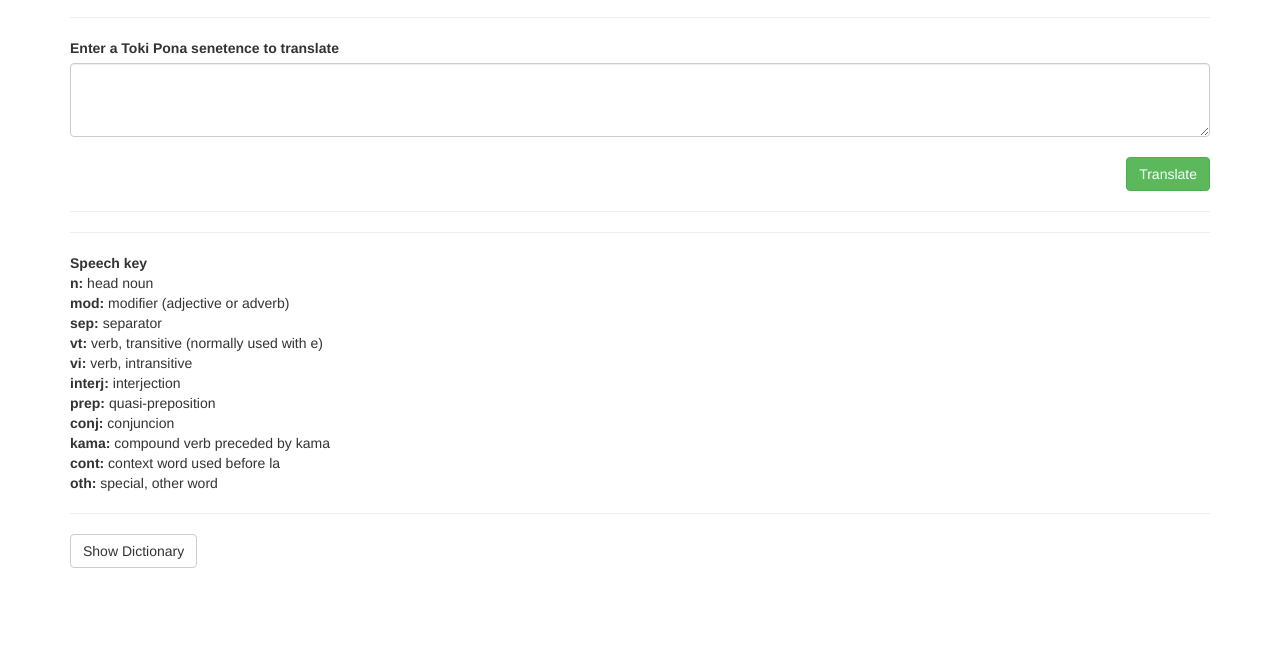
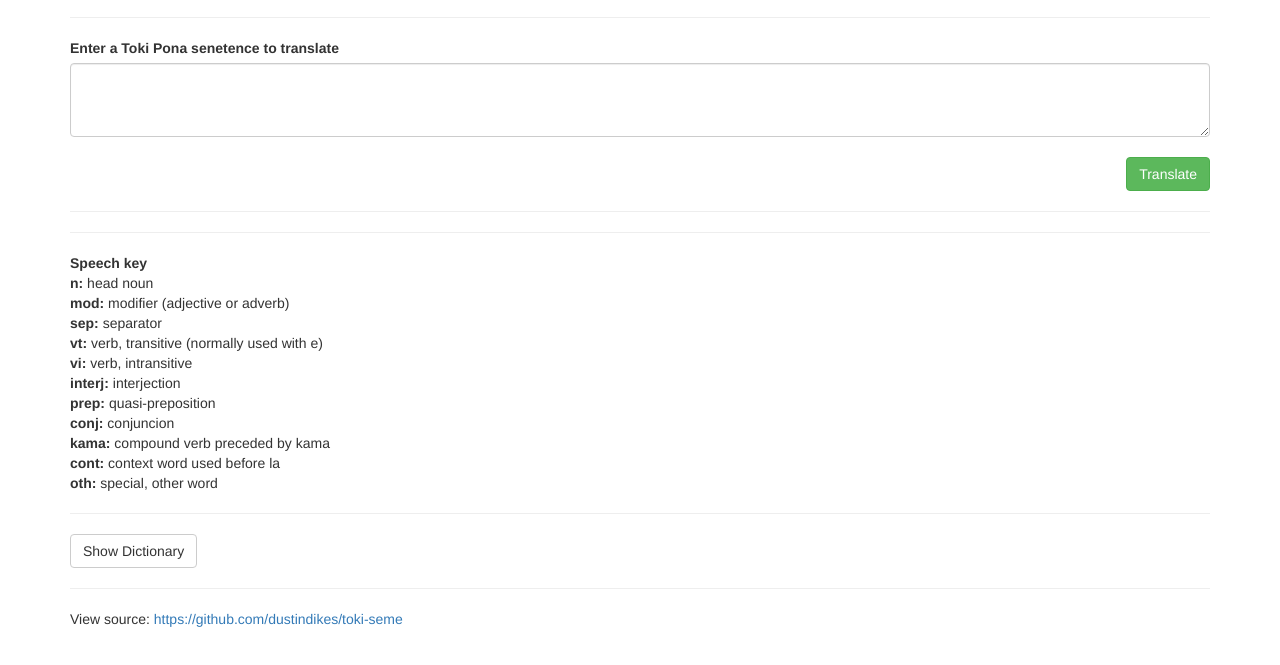
Before and after one commit to martin12333/toki-seme, a plain HTML site: page index.html in a window 1280 px wide. Shown: the part 93-758 px from the top of the page. Drawn offline with nearby package versions, Linux system fonts and the light colour scheme.

Commit message:
Added link back to this repo

```diff
--- a/index.html
+++ b/index.html
@@ -62,6 +62,10 @@
   			</div>
   		</div>
 
+  		<hr>
+
+  		<p>View source: <a href="https://github.com/dustindikes/toki-seme" target="_blank">https://github.com/dustindikes/toki-seme</a></p>
+
 		</div>
 
 		<script src="https://ajax.googleapis.com/ajax/libs/jquery/2.1.4/jquery.min.js"></script>
```
